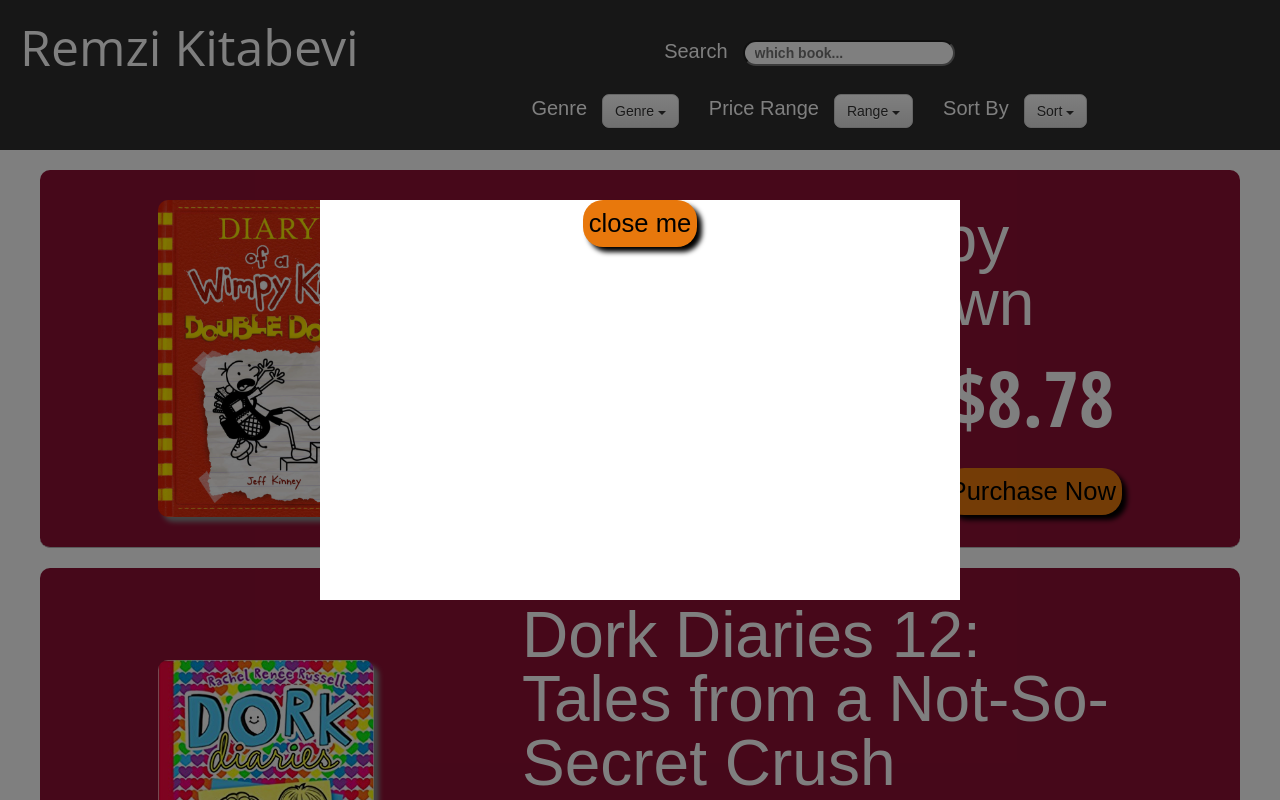
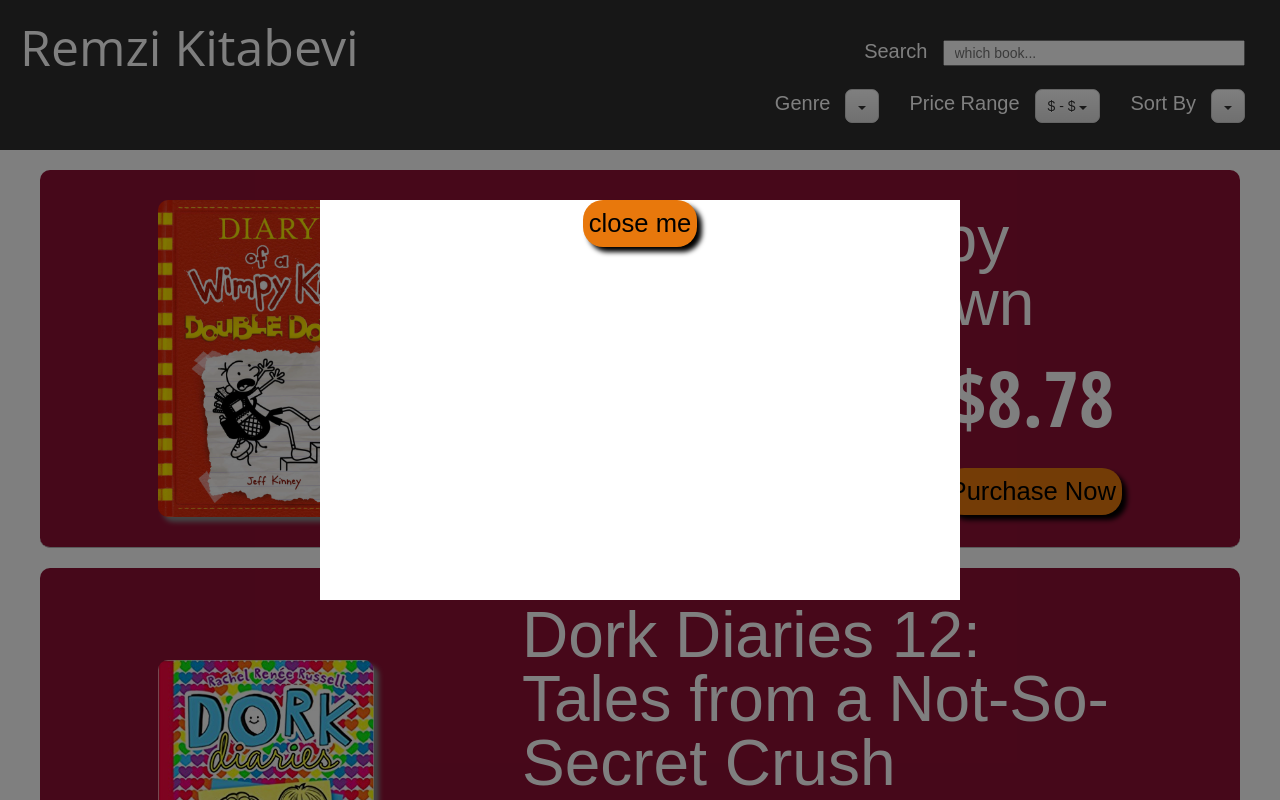
Before and after one commit to merduran/portfolio, a React (Create React App) app: page / in a window 1280 px wide. Shown: the top 800 px of the page. Built offline with nearby package versions, Linux system fonts and the light colour scheme.

Commit message:
Hector aligning

```diff
--- a/src/App.css
+++ b/src/App.css
@@ -222,13 +222,17 @@
 .Search {
   align-items: center;
   justify-content: center;
-  display: inline-block;
   padding: 0 15px;
+  text-align: right;
+}
+.Options {
+
 }
 
 .Input {
     display:inline-block;
-    border-radius: 26px;
+    width: 25%;
+    min-width: 150px;
     color: black;
     padding-left: 10px;
 }
@@ -240,6 +244,11 @@
     color: #ffffff;
 }
 
+.Choices {
+    display: flex;
+    justify-content: flex-end;
+}
+
 /* To here */
 
 
--- a/src/FilteredList.jsx
+++ b/src/FilteredList.jsx
@@ -13,6 +13,7 @@
            genre: "",
            min: "",
            max: "",
+           sort: "",
        };
    }
     // Sets the state whenever the user types on the search bar
@@ -93,6 +94,7 @@
     }
 
     sortList = (eventKey) => {
+        this.setState({sort: eventKey});
           if (eventKey === "default"){
             this.props.items.sort(function(a, b){
               if (a.name < b.name){
@@ -120,16 +122,16 @@
 
             <div className="App-header">
                     <h1 className="Logo">Remzi Kitabevi</h1>
-                    <div style={{alignContent: 'center'}}>
-                        <label className="Search">
+                    <div className="Options">
+                        <div className="Search">
                             <h2 className="Title">Search</h2>
                             <input className="Input" type="text" placeholder="which book..." onChange={this.onSearch} />
-                        </label>
+                        </div>
 
                         <div className="Choices">
                             <label className="Search">
                                 <h2 className="Title">Genre</h2>
-                                <DropdownButton id="typeDropdown" title={"Genre"}>
+                                <DropdownButton id="typeDropdown" title={this.state.genre}>
                                     <MenuItem eventKey="All" onSelect= {this.setGenre}>All</MenuItem>
                                     <MenuItem eventKey="Children" onSelect= {this.setGenre}>Children</MenuItem>
                                     <MenuItem eventKey="Mystery" onSelect= {this.setGenre}>Mystery</MenuItem>
@@ -140,7 +142,7 @@
 
                             <label className="Search">
                                 <h2 className="Title">Price Range</h2>
-                                <DropdownButton id="typeDropdown" title={"Range"}>
+                                <DropdownButton id="typeDropdown" title={"$" + this.state.min + " - " + "$" +this.state.max}>
                                     <MenuItem eventKey="all" onSelect= {this.setPriceRange}>All</MenuItem>
                                     <MenuItem eventKey="first" onSelect= {this.setPriceRange}>$5 - $8</MenuItem>
                                     <MenuItem eventKey="second" onSelect= {this.setPriceRange}>$8 - $11</MenuItem>
@@ -151,7 +153,7 @@
 
                             <label className="Search">
                                 <h2 className="Title">Sort By</h2>
-                                <DropdownButton id="typeDropdown" title={"Sort"}>
+                                <DropdownButton id="typeDropdown" title={this.state.sort}>
                                     <MenuItem eventKey="default" onSelect= {this.sortList}>Default</MenuItem>
                                     <MenuItem eventKey="price" onSelect= {this.sortList}>By Price</MenuItem>
                                     <MenuItem eventKey="page" onSelect= {this.sortList}>By Page</MenuItem>
```
Also changed, not shown: 1 other file (tests, documents, lock files or other folders).
